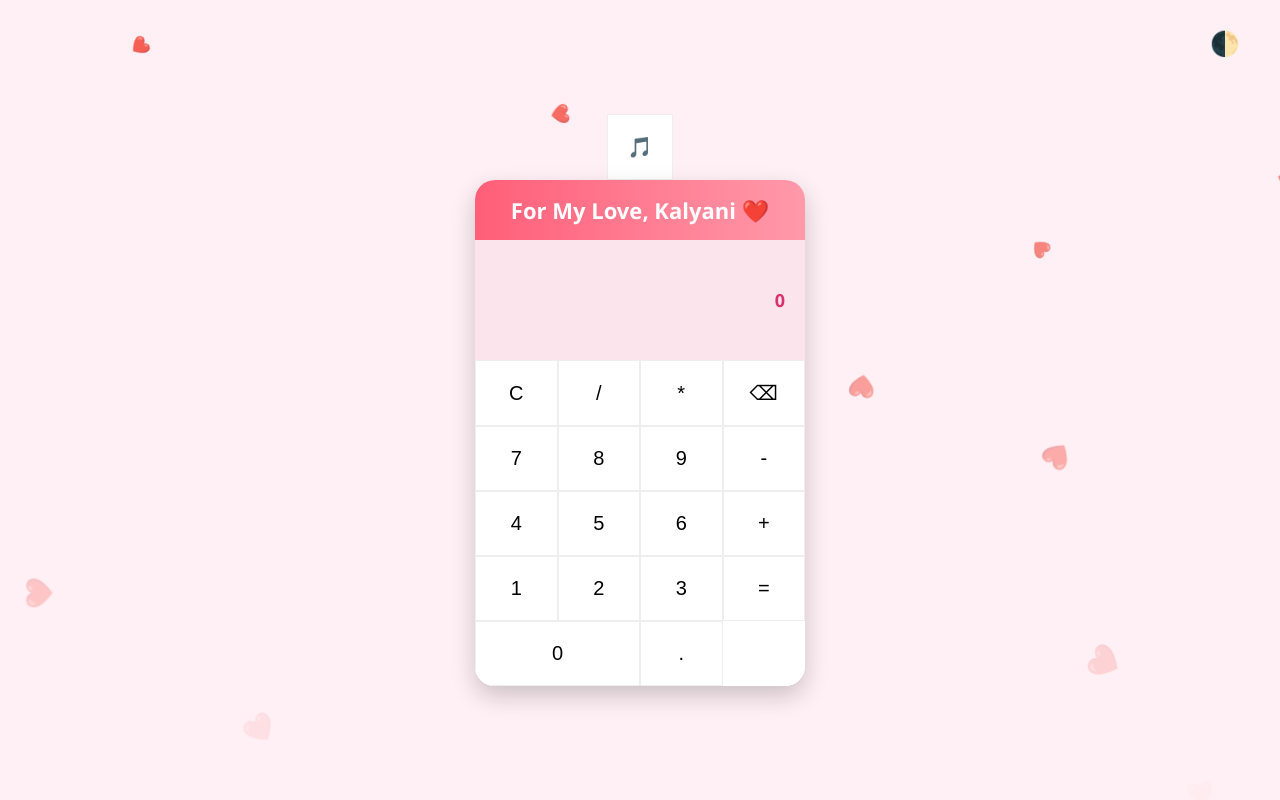
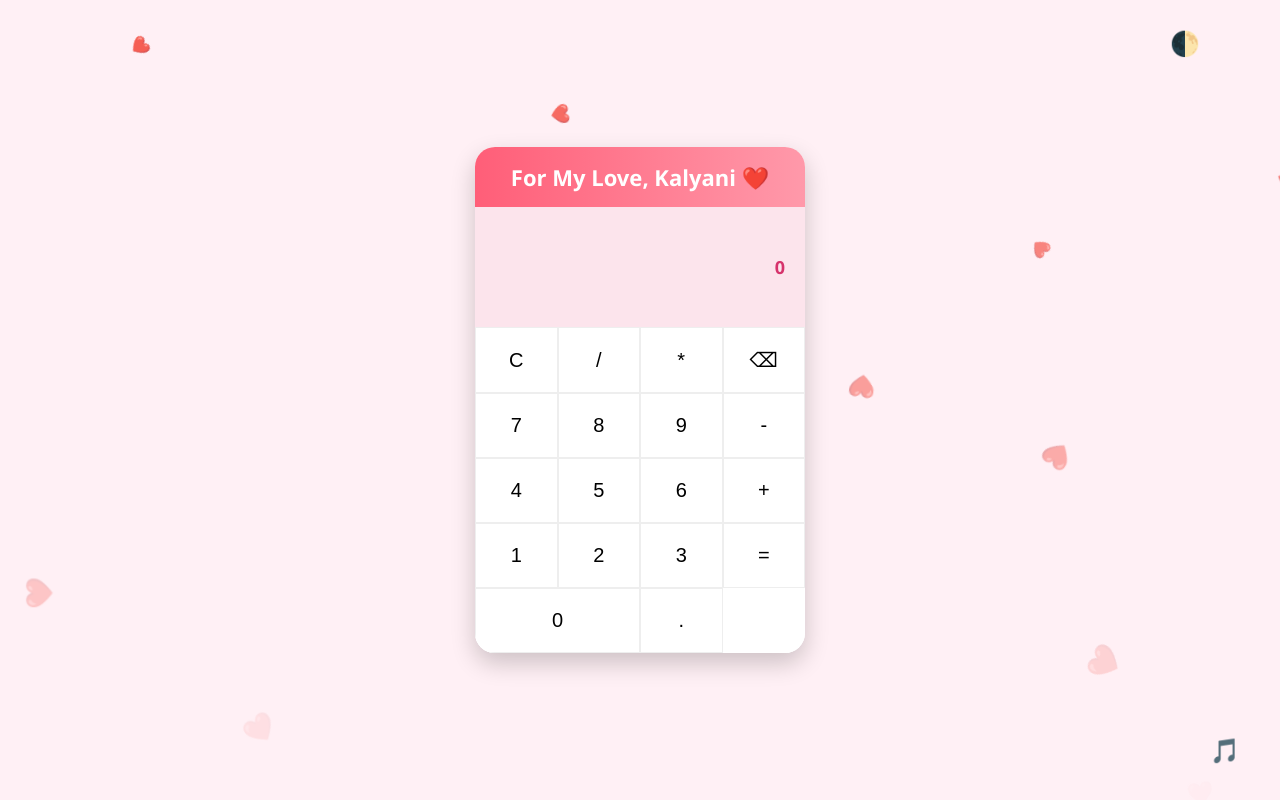
Before and after one commit to Aayush6060/fdffgdfd.github.io, a plain HTML site: page index.html in a window 1280 px wide. Drawn offline with Linux system fonts and the light colour scheme.

Commit message:
Update style.css

```diff
--- a/style.css
+++ b/style.css
@@ -28,17 +28,29 @@ body {
   transition: background 0.3s ease;
 }
 
+.theme-toggle,
+.music-toggle {
+  position: absolute;
+  z-index: 10;
+}
+
 .theme-toggle {
-  position: absolute;
   top: 10px;
+  right: 60px;
+}
+
+.music-toggle {
+  bottom: 15px;
   right: 20px;
 }
 
-.theme-toggle button {
+.theme-toggle button,
+.music-toggle button {
   background: none;
   border: none;
   font-size: 24px;
   cursor: pointer;
+  color: var(--text);
 }
 
 .calculator {
@@ -108,7 +120,7 @@ button:hover {
   to {opacity: 1; transform: translateY(0);}
 }
 
-/* Hearts falling animation */
+/* Falling Hearts */
 .hearts-container {
   position: fixed;
   top: 0;
```
